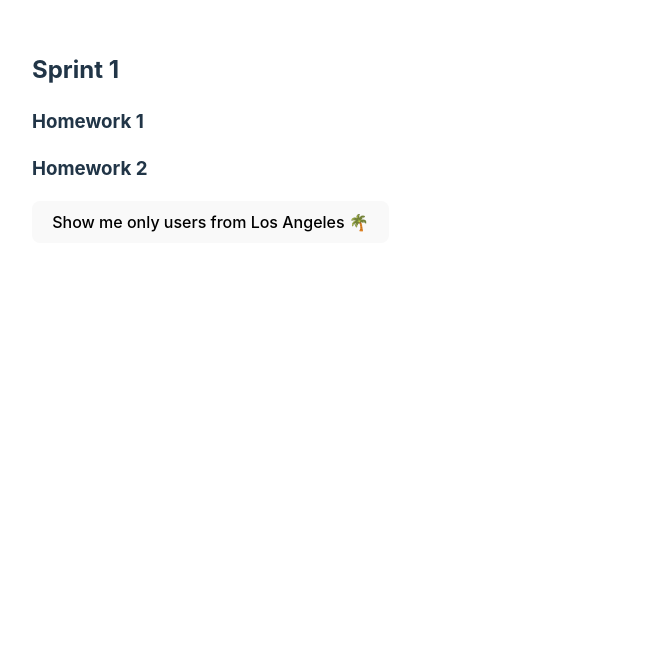
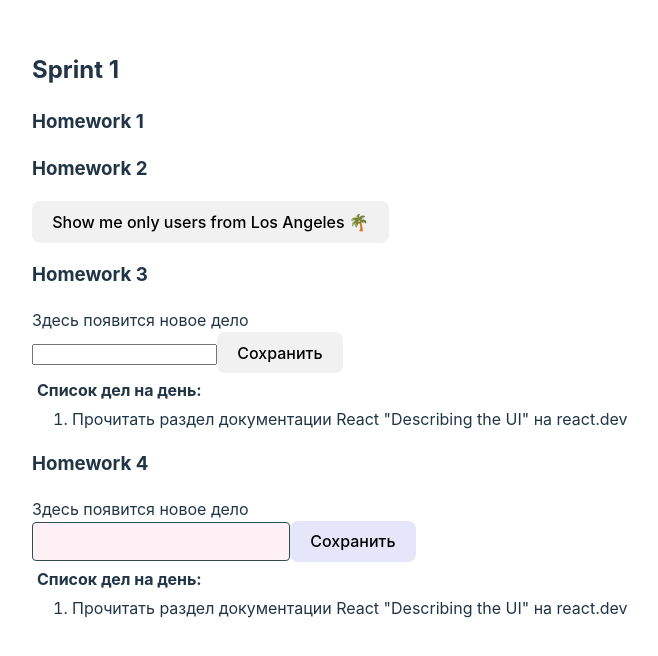
Before and after one commit to it-incubator/homework-front, a React (Vite) app: page / in a window 1280 px wide. Shown: the top 656 px of the page, without its empty margins (0-658 px from the left). Built offline with nearby package versions, Linux system fonts and the light colour scheme.

Commit message:
feat: add homework 3 and 4

```diff
--- a/src/App.tsx
+++ b/src/App.tsx
@@ -1,6 +1,8 @@
 import './App.css'
 import { Homework1 } from './homeworks/hw-1/homework-1.tsx'
 import { Homework2 } from './homeworks/hw-2/homework-2.tsx'
+import { Homework3 } from './homeworks/hw-3/homework-3.tsx'
+import { Homework4 } from './homeworks/hw-4/homework-4.tsx'
 
 export function App() {
   return (
@@ -8,6 +10,8 @@ export function App() {
       <h2>Sprint 1</h2>
       <Homework1 />
       <Homework2 />
+      <Homework3 />
+      <Homework4 />
     </>
   )
 }
--- /dev/null
+++ b/src/homeworks/hw-3/homework-3.tsx
@@ -0,0 +1,48 @@
+import { ChangeEvent, useState } from 'react'
+
+/*
+ * Перед тобой приложение для ведения списка дел. Ты можешь добавлять новые дела и видеть список всех дел. Но его нужно дописать.
+ * Задание:
+ * - Добавить типизацию, где необходимо
+ * - Реализовать функционал добавления нового дела
+ *
+ * Дополнительное задание:
+ * - Если в инпуте нет текста, кнопка "Сохранить" должна быть задизейблена
+ * */
+
+export const Homework3 = () => {
+  const [currentText, setCurrentText] = useState('')
+  const [texts, setTexts] = useState<string[]>(['Прочитать раздел документации React "Describing the UI" на react.dev'])
+
+  const handleChange = () => {
+    // add logic here
+  }
+
+  const handleSave = () => {
+    // add new task to the texts
+    // and clear the currentText
+  }
+
+  return (
+    <div id={'hw03'}>
+      <h3>Homework 3</h3>
+      {currentText ? (
+        <p id={'hw03-text'}>{currentText}</p>
+      ) : (
+        <p id={'hw03-default-text'}>Здесь появится новое дело</p> // nothing to change here
+      )}
+      <input id={'hw03-input'} type="text" value={currentText} onChange={handleChange} />
+      <button id={'hw03-button'}>Сохранить</button> {/* add onClick */}
+      <h4>Список дел на день:</h4>
+      <ol id={'hw03-tasks'}>
+        {texts.map((el, index) => {
+          return (
+            <li key={index} id={`hw03-task-${index}`}>
+              {el}
+            </li>
+          )
+        })}
+      </ol>
+    </div>
+  )
+}
--- /dev/null
+++ b/src/homeworks/hw-4/custom-button/custom-button.module.css
@@ -0,0 +1,3 @@
+.button {
+  background-color: lavender;
+}
--- /dev/null
+++ b/src/homeworks/hw-4/custom-button/custom-button.tsx
@@ -0,0 +1,10 @@
+import { ComponentProps } from 'react'
+import s from './custom-button.module.css'
+
+type CustomButtonProps = ComponentProps<'button'>
+
+export const CustomButton = (props: CustomButtonProps) => {
+  // {...props} - передаем все пропсы, которые пришли в компонент в стандартный компонент button
+  // сохраняем возможность добавлять пользовательские классы для стилизации
+  return <button {...props} className={`${s.button} ${props.className || ''}`} />
+}
--- /dev/null
+++ b/src/homeworks/hw-4/custom-input/custom-input.tsx
@@ -0,0 +1,10 @@
+import { ComponentProps } from 'react'
+import s from './custome-input.module.css'
+
+type CustomInputProps = ComponentProps<'input'> // Получаем все пропсы из стандартного компонента input
+
+export const CustomInput = (props: CustomInputProps) => {
+  // {...props} - передаем все пропсы, которые пришли в компонент в стандартный компонент input
+  // сохраняем возможность добавлять пользовательские классы для стилизации
+  return <input {...props} className={`${s.input} ${props.className || ''}`} />
+}
--- /dev/null
+++ b/src/homeworks/hw-4/custom-input/custome-input.module.css
@@ -0,0 +1,7 @@
+.input {
+  padding: 8px 12px;
+  font-size: 18px;
+  background-color: lavenderblush;
+  border: 1px solid darkslategray;
+  border-radius: 4px;
+}
--- /dev/null
+++ b/src/homeworks/hw-4/homework-4.module.css
@@ -0,0 +1,3 @@
+.odd {
+  background-color: rgb(213, 213, 213);
+}
--- /dev/null
+++ b/src/homeworks/hw-4/homework-4.tsx
@@ -0,0 +1,56 @@
+import { ChangeEvent, useState } from 'react'
+import { CustomButton } from './custom-button/custom-button.tsx'
+import { CustomInput } from './custom-input/custom-input.tsx'
+import s from './homework-4.module.css'
+
+/*
+ * Изучите реализацию компонентов CustomButton и CustomInput. Обратите внимание на типизацию пропсов
+ * - мы сохраняем все стандартные пропсы для компонентов button и input, только добавляем свои стили.
+ *
+ * Задание:
+ * 1. Почините компонент Homework4, чтобы он работал без ошибок
+ * - Добавьте типизацию там, где это необходимо
+ * 2. Для всех элементов списка с нечётными индексами добавьте класс s.odd (у них должен появиться фоновый цвет)
+ * */
+
+export const Homework4 = () => {
+  const [currentText, setCurrentText] = useState('')
+  const [texts, setTexts] = useState<string[]>(['Прочитать раздел документации React "Describing the UI" на react.dev'])
+
+  const handleChange = (event: ChangeEvent<HTMLInputElement>) => {
+    setCurrentText(event.target.value)
+  }
+
+  const handleSave = () => {
+    setTexts([...texts, currentText])
+    setCurrentText('')
+  }
+
+  return (
+    <div id={'hw04'}>
+      <h3>Homework 4</h3>
+      {currentText ? <p id={'hw04-text'}>{currentText}</p> : <p id={'hw04-default-text'}>Здесь появится новое дело</p>}
+
+      {/* добавьте необходимые пропсы */}
+      <CustomInput id={'hw04-input'} />
+
+      {/* добавьте необходимые пропсы */}
+      <CustomButton id={'hw04-button'}>Сохранить</CustomButton>
+
+      <h4>Список дел на день:</h4>
+      <ol id={'hw04-tasks'}>
+        {texts.map((el, index) => {
+          return (
+            <li
+              key={index}
+              id={`hw04-task-${index}`} /* для всех элементов с нечётными индексами добавьте класс s.odd */
+            >
+              {' '}
+              {el}
+            </li>
+          )
+        })}
+      </ol>
+    </div>
+  )
+}
--- a/src/index.css
+++ b/src/index.css
@@ -3,9 +3,9 @@
   line-height: 1.5;
   font-weight: 400;
 
-  color-scheme: light dark;
-  color: rgba(255, 255, 255, 0.87);
-  background-color: #242424;
+
+  color: #213547;
+  background-color: #ffffff;
 
   font-synthesis: none;
   text-rendering: optimizeLegibility;
@@ -19,7 +19,7 @@ a {
   text-decoration: inherit;
 }
 a:hover {
-  color: #535bf2;
+  color: #747bff;
 }
 
 body {
@@ -40,7 +40,7 @@ button {
   font-size: 1em;
   font-weight: 500;
   font-family: inherit;
-  background-color: #1a1a1a;
+  background-color: #f1f1f1;
   cursor: pointer;
   transition: border-color 0.25s;
 }
@@ -52,15 +52,14 @@ button:focus-visible {
   outline: 4px auto -webkit-focus-ring-color;
 }
 
-@media (prefers-color-scheme: light) {
-  :root {
-    color: #213547;
-    background-color: #ffffff;
-  }
-  a:hover {
-    color: #747bff;
-  }
-  button {
-    background-color: #f9f9f9;
-  }
+p {
+  margin: 0;
 }
+
+h4 {
+  margin: 5px;
+}
+
+ol {
+  margin: 5px 0;
+}
```
